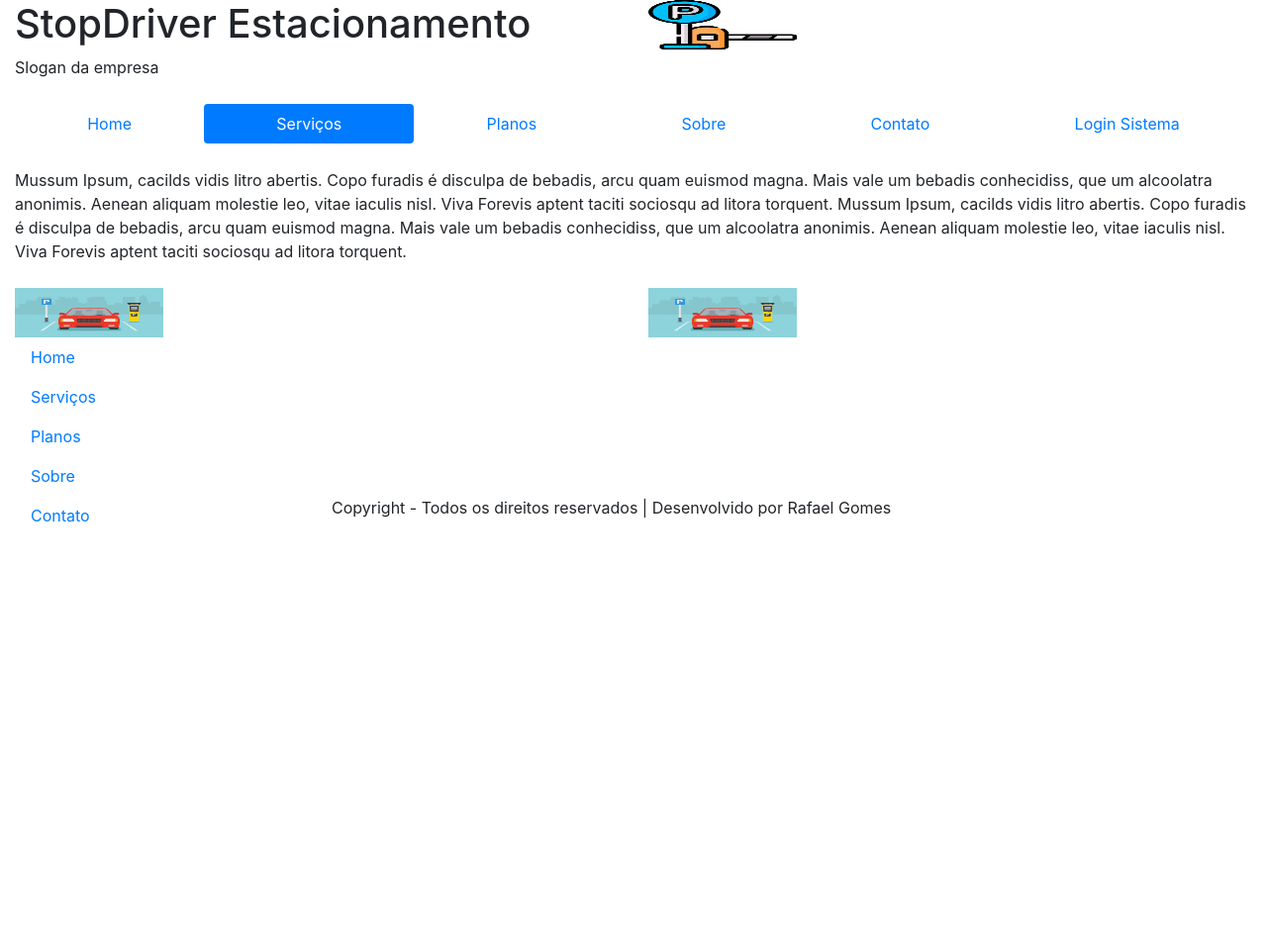
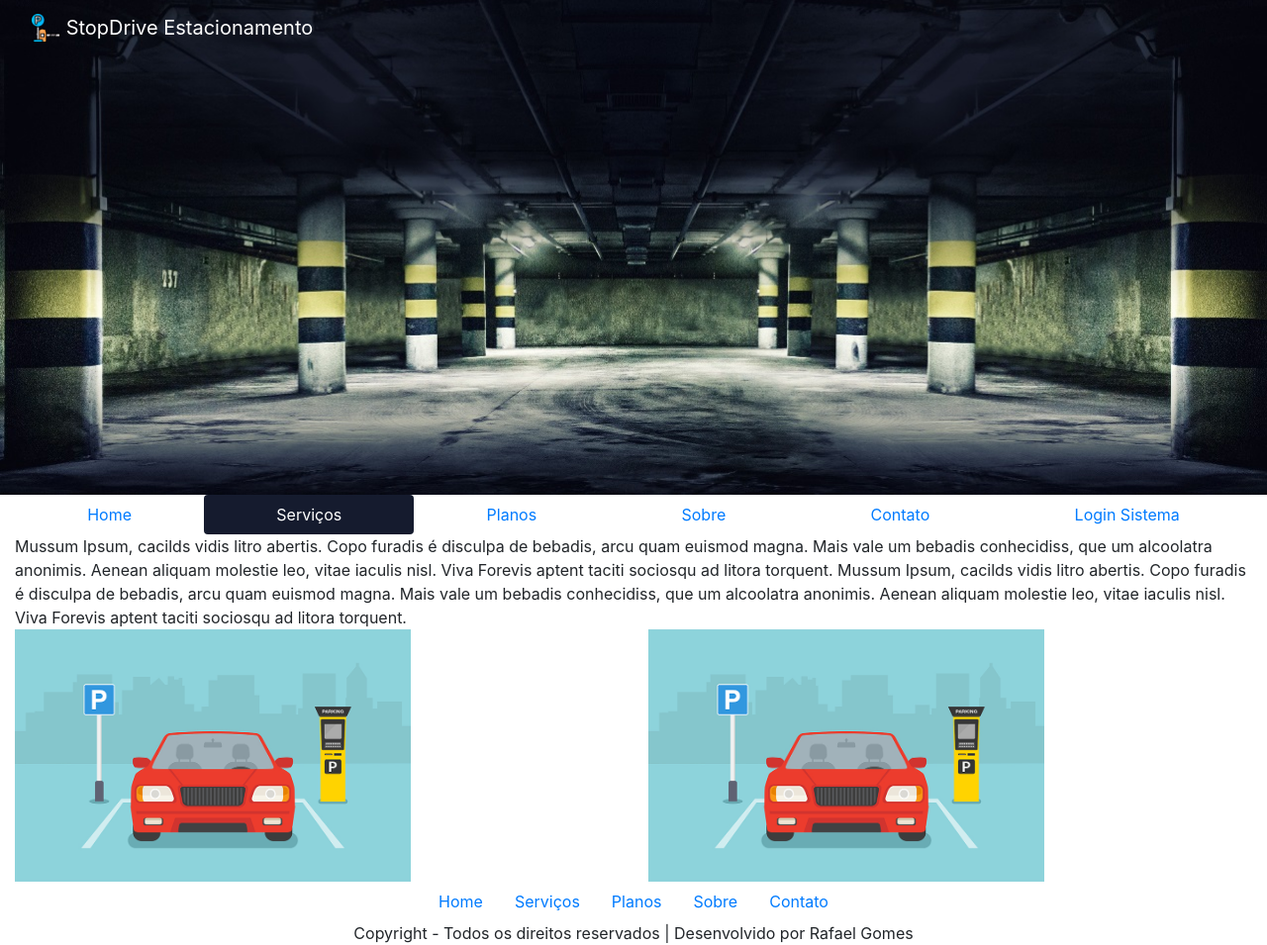
Before and after one commit to Juzeka/StopParking, a Django app: page /servico in a window 1280 px wide. Shown: the whole page at 99% size. Before the commit the page ends 528 px from the top, so only its background shows below. Run offline with Django 3.2, Linux system fonts and the light colour scheme; some libraries are stand-ins or nearby versions.

Commit message:
melhorando o layout

```diff
--- a/estacionamento/settings.py
+++ b/estacionamento/settings.py
@@ -11,7 +11,8 @@ SECRET_KEY = config('SECRET_KEY')
 DEBUG = config('DEBUG', default=False, cast=bool)
 
 
-ALLOWED_HOSTS = ['stopparking.herokuapp.com']
+#ALLOWED_HOSTS = ['stopparking.herokuapp.com']
+ALLOWED_HOSTS = []
 
 
 # Application definition
--- a/static/bootstrap/css/styler.css
+++ b/static/bootstrap/css/styler.css
@@ -1,11 +1,10 @@
-.footer-website {
-    bottom: 0;
-    position: absolute;
+.image{
+    width: 150px !important;
 }
-.img-m{
-    height: 50px;
-    width: 150px;
+.tam{
+    width: 100%;
+    height: 650px;
 }
-.row-space{
-    margin-top: 25px;
+.nav-pills .nav-link.active{
+    background-color: #151b2e;
 }
--- a/website/templates/website/base.html
+++ b/website/templates/website/base.html
@@ -1,24 +1,26 @@
 {% load static %}
 <!DOCTYPE html>
 <html lang="en">
+
 <head>
     <meta charset="UTF-8">
     <meta name="viewport" content="width=device-width, initial-scale=1.0">
     <link rel="stylesheet" href="{% static 'bootstrap/css/bootstrap.css' %}">
-    <link rel="stylesheet"  type="text/css" href="{% static 'bootstrap/css/styler.css' %}">
-    <title>StopDiver Estacionamento</title>
+    <link rel="stylesheet" type="text/css" href="{% static 'bootstrap/css/styler.css' %}">
+    <title>StopDiver</title>
 </head>
+
 <body>
+    <div class="container-fluid" style="width: 100%; height: 500px; background-size: cover; background-position: bottom; background-image: url({% static 'img/park.jpg' %});">
+        <nav class="navbar navbar-dark">
+            <a class="navbar-brand" href="" >
+                <img src="{% static 'img/car.png' %}" width="30" height="30" class="d-inline-block align-top"
+                alt="StopDrive Estacionamento">
+                StopDrive Estacionamento
+            </a>
+        </nav>
+    </div>
     <div class="container-fluid">
-        <div class="row">
-            <div class="col-sm-6">
-                <h1>StopDriver Estacionamento</h1>
-                <span>Slogan da empresa</span>
-            </div>
-            <div class="col-sm-6">
-                <img src="{% static 'img/car.png' %}" class="img-m" alt=" StopCar Estacionamento">
-            </div>
-        </div>
         {%block menu%}
         {%endblock%}
         {% block main %}
@@ -26,7 +28,12 @@
         {% include 'website/footer.html' %}
     </div>
 </body>
-    <script src="https://code.jquery.com/jquery-3.3.1.slim.min.js" integrity="sha384-q8i/X+965DzO0rT7abK41JStQIAqVgRVzpbzo5smXKp4YfRvH+8abtTE1Pi6jizo" crossorigin="anonymous"></script>
-    <script src="https://cdnjs.cloudflare.com/ajax/libs/popper.js/1.14.3/umd/popper.min.js" integrity="sha384-ZMP7rVo3mIykV+2+9J3UJ46jBk0WLaUAdn689aCwoqbBJiSnjAK/l8WvCWPIPm49" crossorigin="anonymous"></script>
-    <script src="{% static 'bootstrap/js/bootstrap.js' %}"></script>
+<script src="https://code.jquery.com/jquery-3.3.1.slim.min.js"
+    integrity="sha384-q8i/X+965DzO0rT7abK41JStQIAqVgRVzpbzo5smXKp4YfRvH+8abtTE1Pi6jizo" crossorigin="anonymous">
+</script>
+<script src="https://cdnjs.cloudflare.com/ajax/libs/popper.js/1.14.3/umd/popper.min.js"
+    integrity="sha384-ZMP7rVo3mIykV+2+9J3UJ46jBk0WLaUAdn689aCwoqbBJiSnjAK/l8WvCWPIPm49" crossorigin="anonymous">
+</script>
+<script src="{% static 'bootstrap/js/bootstrap.js' %}"></script>
+
 </html>
--- a/website/templates/website/footer.html
+++ b/website/templates/website/footer.html
@@ -1,6 +1,7 @@
+<footer>
     <div class="row">
-    <div class="col-sm-3">
-        <nav class="nav flex-column">
+        <div class="col-12">
+            <nav class="nav justify-content-center">
                 <a class="nav-link active" href="/">Home</a>
                 <a class="nav-link" href="{% url 'website_servico' %}">Serviços</a>
                 <a class="nav-link" href="{% url 'website_planos'%}">Planos</a>
@@ -8,10 +9,10 @@
                 <a class="nav-link" href="{% url 'website_contato' %}">Contato</a>
             </nav>
         </div>
-    <div class="col-sm-6" >
-        <p class="footer-website">Copyright - Todos os direitos reservados | Desenvolvido por Rafael Gomes</p>
     </div>
-    <div class="col-sm-3">
-
+    <div class="row justify-content-center">
+        <div class="col-auto">
+            <span>Copyright - Todos os direitos reservados | Desenvolvido por Rafael Gomes</span>
         </div>
     </div>
+</footer>
--- a/website/templates/website/index.html
+++ b/website/templates/website/index.html
@@ -49,7 +49,7 @@
             Aenean aliquam molestie leo, vitae iaculis nisl. Viva Forevis aptent taciti sociosqu ad litora torquent.
         </div>
         <div class="col-sm-4" >
-            <img class="img-m" src="{% static 'img/car2.jpg' %}" alt=" propaganda">
+            <img width="400"  src="{% static 'img/car2.jpg' %}" alt=" propaganda">
         </div>
         <div class="col-sm-4">
             Sapien in monti palavris qui num significa nadis i pareci latim.  Admodum accumsan disputationi eu sit.
--- a/website/templates/website/menu.html
+++ b/website/templates/website/menu.html
@@ -8,10 +8,10 @@
                 <a class="nav-link" href="{% url 'website_servico' %}">Serviços</a>
             </li>
             <li class="nav-item">
-                <a class="nav-link" href="#">Planos</a>
+                <a class="nav-link" href="{% url 'website_planos' %}">Planos</a>
             </li>
             <li class="nav-item">
-                <a class="nav-link" href="#">Sobre</a>
+                <a class="nav-link" href="{% url 'website_sobre' %}">Sobre</a>
             </li>
             <li class="nav-item">
                 <a class="nav-link" href="{% url 'website_contato' %}">Contato</a>
--- a/website/templates/website/planos.html
+++ b/website/templates/website/planos.html
@@ -43,7 +43,7 @@
             Atirei o pau no gatis, per gatis num morreus.
         </div>
         <div class="col-sm-5">
-            <img src="{% static 'img/car2.jpg' %}" class="img-m" alt="Planos">
+            <img src="{% static 'img/car2.jpg' %}" width="400" alt="Planos">
             <a href="#" class="btn btn-primary">Contratar</a>
         </div>
     </div>
@@ -61,7 +61,7 @@
             Atirei o pau no gatis, per gatis num morreus.
         </div>
         <div class="col-sm-5">
-            <img src="{% static 'img/car2.jpg' %}" class="img-m" alt="Planos">
+            <img src="{% static 'img/car2.jpg' %}" width="400"alt="Planos">
             <a href="#" class="btn btn-primary">Contratar</a>
         </div>
     </div>
--- a/website/templates/website/servico.html
+++ b/website/templates/website/servico.html
@@ -45,11 +45,11 @@
     </div>
 
     <div class="row row-space">
-        <div class="col-sm-6">
-            <img src="{% static 'img/car2.jpg' %}" class="img-m" alt=" Serviços">
+        <div class="col-sm-6 col-md-6 col-xl-6">
+            <img src="{% static 'img/car2.jpg' %}" width="400" alt=" Serviços">
         </div>
-        <div class="col-sm-6">
-            <img src="{% static 'img/car2.jpg' %}" class="img-m" alt=" Serviços">
+        <div class="col-sm-6 col-md-6 col-xl-6">
+            <img src="{% static 'img/car2.jpg' %}" width="400" alt=" Serviços">
         </div>
     </div>
 
--- a/website/templates/website/sobre.html
+++ b/website/templates/website/sobre.html
@@ -47,7 +47,7 @@
             Paisis, filhis, espiritis santis. Detraxit consequat et quo num tendi nada.
         </div>
         <div class="col-sm-5">
-            <img src="{% static 'img/car2.jpg' %}" class="img-m" alt="Sobre">
+            <img src="{% static 'img/car2.jpg' %}" width="400" alt="Sobre">
         </div>
     </div>
 {%endblock%}
```
Also changed, not shown: static/img/park.jpg (added). Lines whose indentation alone changed are shown as unchanged.
